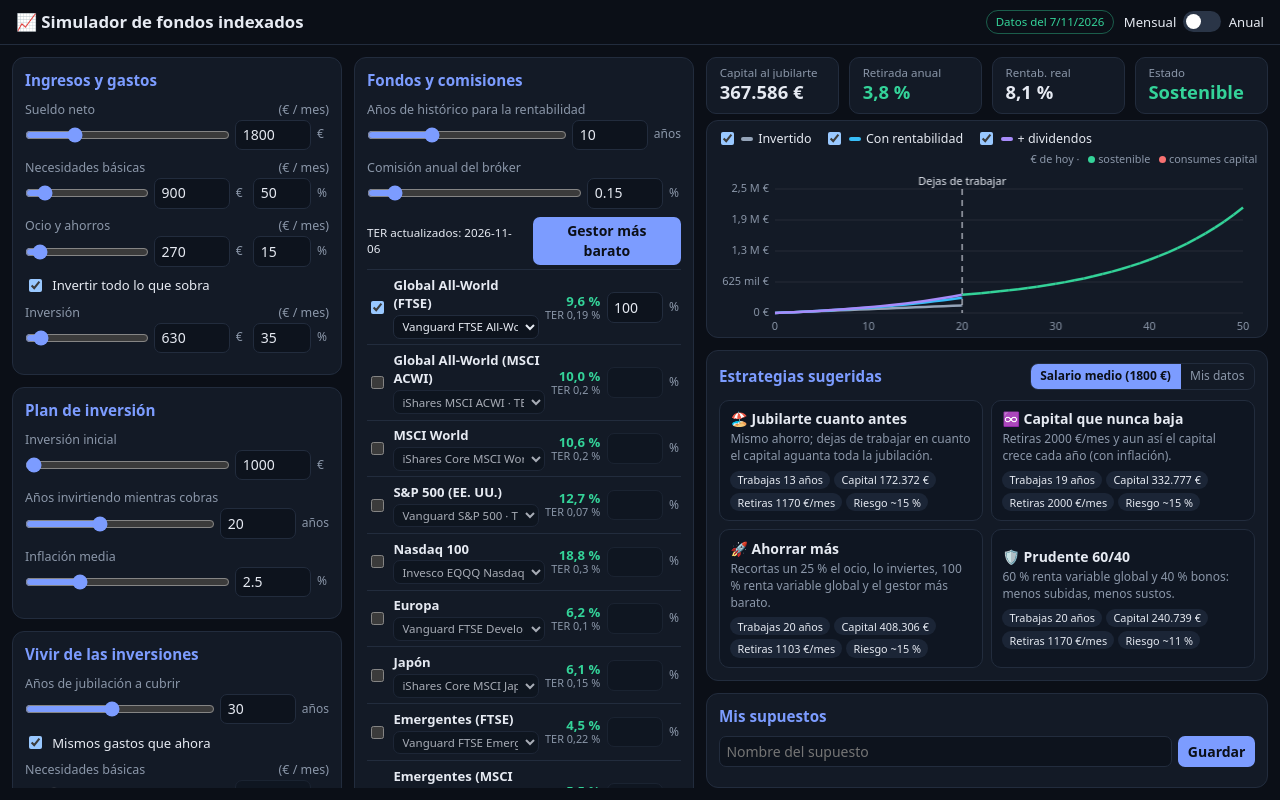
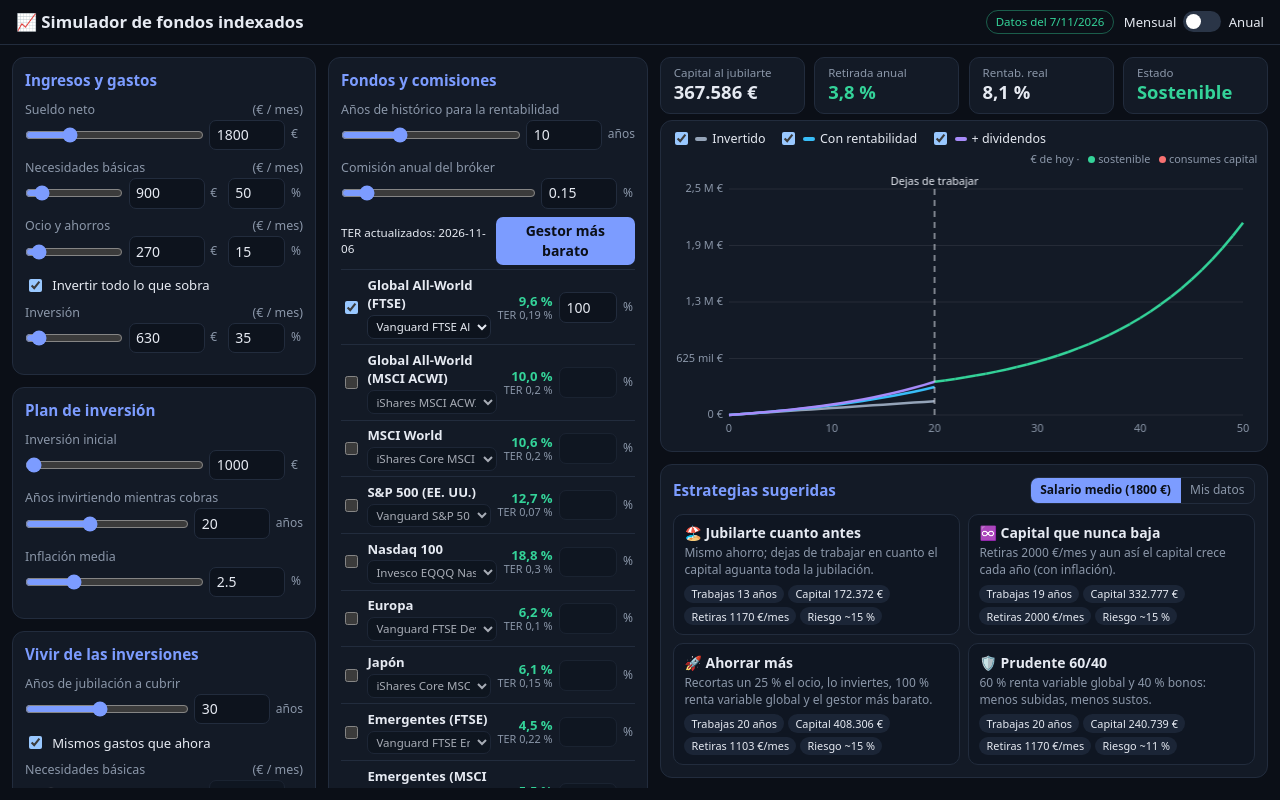
Before and after one commit to cuantaaparte/finance, a plain HTML site: page index.html in a window 1280 px wide. Drawn offline with Linux system fonts and the light colour scheme.

Commit message:
mejora ui

```diff
--- a/css/styles.css
+++ b/css/styles.css
@@ -1,7 +1,8 @@
 :root{--bg:#0b0f17;--card:#131a26;--line:#222c3d;--text:#e6eaf2;--muted:#8b97a9;--accent:#7c9cff;--ok:#34d399;--bad:#f87171;--r:12px}
 *{box-sizing:border-box}
-html{color-scheme:dark}
-body{margin:0;background:var(--bg);color:var(--text);font:14px/1.4 system-ui,-apple-system,Segoe UI,Roboto,sans-serif}
+/* Tamaño base fluido: crece con la pantalla (limitado por ancho y alto); en móvil se queda en 16px */
+html{color-scheme:dark;font-size:clamp(16px,min(.55vw + 8.5px,1.55vh + 1px),26px)}
+body{margin:0;background:var(--bg);color:var(--text);font:.875rem/1.4 system-ui,-apple-system,Segoe UI,Roboto,sans-serif}
 h1{font-size:1.05rem;margin:0}h2{font-size:.95rem;margin:0 0 .6rem;color:var(--accent)}
 .top{display:flex;justify-content:space-between;align-items:center;gap:.5rem;flex-wrap:wrap;padding:.6rem 1rem;border-bottom:1px solid var(--line)}
 .top-right{display:flex;align-items:center;gap:.6rem}
@@ -14,9 +15,10 @@ h1{font-size:1.05rem;margin:0}h2{font-size:.95rem;margin:0 0 .6rem;color:var(--a
 .switch input:checked+i{background:var(--accent)}.switch input:checked+i::after{transform:translateX(17px)}
 
 /* ---- Móvil: una columna; la gráfica queda fija arriba ---- */
-.layout{display:flex;flex-direction:column;gap:.75rem;padding:.75rem;max-width:1900px;margin:0 auto}
+.layout{display:flex;flex-direction:column;gap:.75rem;padding:.75rem}
 /* Orden en vertical: gráfica, estrategias, supuestos y luego los datos */
-#zone{order:0}#strat-card{order:1}#scen-card{order:2}#col-a{order:3}#col-b{order:4}
+#zone{order:0}#side-scroll{order:1}#col-a{order:3}#col-b{order:4}
+.side-scroll{display:flex;flex-direction:column;gap:.75rem}
 .zone{position:sticky;top:var(--head-h,0px);z-index:6;background:var(--bg);padding:.4rem 0;display:flex;flex-direction:column;gap:.4rem}
 .col{display:flex;flex-direction:column;gap:.75rem}
 .card{background:var(--card);border:1px solid var(--line);border-radius:var(--r);padding:.75rem}
@@ -24,13 +26,13 @@ h1{font-size:1.05rem;margin:0}h2{font-size:.95rem;margin:0 0 .6rem;color:var(--a
 .kpi{background:var(--card);border:1px solid var(--line);border-radius:10px;padding:.35rem .55rem;min-width:0}
 .kpi small{color:var(--muted);display:block;font-size:.62rem;line-height:1.15;white-space:nowrap;overflow:hidden;text-overflow:ellipsis}
 .kpi b{font-size:.9rem}.kpi.bad b{color:var(--bad)}.kpi.ok b{color:var(--ok)}
-.chart-card{display:flex;flex-direction:column;padding:.5rem .6rem;flex:1;min-height:0}
+.chart-card{display:flex;flex-direction:column;padding:.5rem .6rem}
 .legend{display:flex;flex-wrap:wrap;gap:.2rem .8rem;align-items:center;margin-bottom:.3rem;font-size:.78rem}
 .legend label{display:flex;align-items:center;gap:.3rem;cursor:pointer}
 .legend label b{width:12px;height:4px;border-radius:2px;background:var(--c)}
 .hint{color:var(--muted);font-size:.68rem;margin-left:auto}
 .dot{display:inline-block;width:7px;height:7px;border-radius:50%;margin:0 .2rem 0 .35rem}.dot.ok{background:var(--ok)}.dot.bad{background:var(--bad)}
-.chart-wrap{position:relative;height:190px;flex:1;min-height:170px}
+.chart-wrap{position:relative;height:max(12rem,28vh)}
 canvas{position:absolute;inset:0;width:100%;height:100%;touch-action:pan-y}
 .tip{position:absolute;top:6px;pointer-events:none;background:#0b0f17ee;border:1px solid var(--line);border-radius:10px;padding:.35rem .55rem;font-size:.74rem;white-space:pre;z-index:2}
 
@@ -39,9 +41,9 @@ canvas{position:absolute;inset:0;width:100%;height:100%;touch-action:pan-y}
 .field em{font-style:normal}
 .pair{display:flex;align-items:center;gap:.35rem}
 .pair input[type=range]{flex:1;min-width:50px;margin:0}
-input[type=number],input[type=text],select{background:#0d131d;border:1px solid var(--line);color:var(--text);border-radius:7px;padding:.28rem .4rem;font:inherit;width:76px}
+input[type=number],input[type=text],select{background:#0d131d;border:1px solid var(--line);color:var(--text);border-radius:7px;padding:.28rem .4rem;font:inherit;width:4.75rem}
 input[type=text]{width:100%}
-input.pct{width:58px}
+input.pct{width:3.6rem}
 input:disabled{opacity:.5}
 input[type=range]{accent-color:var(--accent)}
 .suf{color:var(--muted);font-size:.75rem;min-width:1em}
@@ -53,7 +55,7 @@ input[type=range]{accent-color:var(--accent)}
 .fund .rcell{display:flex;flex-direction:column;align-items:flex-end;line-height:1.15}
 .fund .ret{font-weight:600;color:var(--ok);font-size:.82rem}.fund .ret.neg{color:var(--bad)}
 .fund .ter{color:var(--muted);font-size:.68rem}
-.fund input[type=number]{width:56px}
+.fund input[type=number]{width:3.6rem}
 .tools{display:flex;justify-content:space-between;align-items:center;gap:.5rem;margin:.2rem 0 .3rem}
 .tools button,.save-form button,.scenarios button{background:var(--accent);color:#0b0f17;border:0;border-radius:7px;padding:.25rem .6rem;font:inherit;font-weight:600;cursor:pointer}
 .total{font-size:.72rem;color:var(--muted);margin-top:.3rem}.total.warn{color:#fbbf24}
@@ -78,17 +80,19 @@ input[type=range]{accent-color:var(--accent)}
 .seg{display:flex;border:1px solid var(--line);border-radius:8px;overflow:hidden}
 .seg button{background:transparent;color:var(--muted);border:0;padding:.25rem .6rem;font:inherit;font-size:.75rem;cursor:pointer}
 .seg button.on{background:var(--accent);color:#0b0f17;font-weight:600}
-@media(max-width:600px){h1{font-size:.95rem}.hint{display:none}.chart-wrap{height:165px;min-height:150px}}
+@media(max-width:600px){h1{font-size:.95rem}.hint{display:none}.legend{font-size:.72rem;gap:.15rem .7rem}}
 
-/* ---- PC: todo visible a la vez, sin scroll de página ---- */
+/* ---- PC: todo visible a la vez; las columnas con mucho contenido hacen scroll propio ---- */
 @media (min-width:1100px) and (min-height:640px){
   body{height:100vh;display:flex;flex-direction:column;overflow:hidden}
   .layout{flex:1;min-height:0;width:100%;display:grid;gap:.75rem;
-    grid-template-columns:330px 340px minmax(0,1fr);grid-template-rows:minmax(0,1fr) auto auto;
-    grid-template-areas:"a b zone" "a b strat" "a b scen"}
-  #col-a{grid-area:a}#col-b{grid-area:b}#zone{grid-area:zone}#strat-card{grid-area:strat}#scen-card{grid-area:scen}
-  .col{overflow-y:auto;min-height:0;scrollbar-width:thin}
+    grid-template-columns:minmax(19rem,1fr) minmax(20rem,1.05fr) minmax(0,2.3fr);grid-template-rows:auto minmax(0,1fr);
+    grid-template-areas:"a b zone" "a b side"}
+  #col-a{grid-area:a}#col-b{grid-area:b}#zone{grid-area:zone}#side-scroll{grid-area:side}
+  .col,.side-scroll{overflow-y:auto;min-height:0;scrollbar-width:thin}
+  .side-scroll>*{flex:0 0 auto}
   .top{position:static;padding:.6rem 1rem}
-  .zone{position:static;padding:0;min-height:0}
+  .zone{position:static;padding:0}
+  .chart-wrap{height:max(14rem,34vh)}
   .kpis{gap:.6rem}.kpi{padding:.5rem .8rem}.kpi small{font-size:.72rem}.kpi b{font-size:1.15rem}
 }
--- a/index.html
+++ b/index.html
@@ -48,13 +48,12 @@
       </div>
     </section>
 
+    <!-- Estrategias + supuestos: en PC tienen su propio scroll bajo la gráfica -->
+    <div id="side-scroll" class="side-scroll">
       <section id="strat-card" class="card">
         <div class="strat-head"><h2>Estrategias sugeridas</h2><div id="strat-base" class="seg" title="Punto de partida de las estrategias"></div></div>
         <div id="strategies" class="strategies"></div>
       </section>
-    <aside id="col-a" class="col"></aside>
-    <aside id="col-b" class="col"></aside>
-
       <section id="scen-card" class="card">
         <h2>Mis supuestos</h2>
         <form id="save-form" class="save-form">
@@ -63,6 +62,10 @@
         </form>
         <ul id="scenarios" class="scenarios"></ul>
       </section>
+    </div>
+
+    <aside id="col-a" class="col"></aside>
+    <aside id="col-b" class="col"></aside>
   </main>
 </body>
 </html>
--- a/js/chart.js
+++ b/js/chart.js
@@ -2,7 +2,7 @@
 (function (App) {
   'use strict';
   const C = { invested: '#94a3b8', price: '#38bdf8', total: '#a78bfa', ok: '#34d399', bad: '#f87171', grid: 'rgba(255,255,255,.08)', text: '#8b97a9' };
-  const PAD = { l: 58, r: 14, t: 18, b: 28 };
+  const PAD = { l: 58, r: 14, t: 18, b: 28 }, BASE = { ...PAD };
   const compact = new Intl.NumberFormat('es-ES', { notation: 'compact', maximumFractionDigits: 1 });
   const eur = new Intl.NumberFormat('es-ES', { style: 'currency', currency: 'EUR', maximumFractionDigits: 0 });
   let canvas, tip, last, hover = null;
@@ -25,6 +25,8 @@
     if (!last) return;
     const { res, s } = last, w = canvas.clientWidth, h = canvas.clientHeight;
     if (!w) return;
+    const k = (parseFloat(getComputedStyle(document.documentElement).fontSize) || 16) / 16; // escala con el tamaño de la interfaz
+    for (const key in BASE) PAD[key] = BASE[key] * k;
     const iw = w - PAD.l - PAD.r, ih = h - PAD.t - PAD.b, dpr = window.devicePixelRatio || 1;
     canvas.width = w * dpr; canvas.height = h * dpr;
     const ctx = canvas.getContext('2d');
@@ -36,7 +38,7 @@
     const top = niceMax(Math.max(...vals, 1));
     const X = y => PAD.l + (y / res.years) * iw, Y = v => PAD.t + ih - (v / top) * ih;
 
-    ctx.font = '11px system-ui'; ctx.fillStyle = C.text; ctx.strokeStyle = C.grid; ctx.lineWidth = 1;
+    ctx.font = `${11 * k}px system-ui`; ctx.fillStyle = C.text; ctx.strokeStyle = C.grid; ctx.lineWidth = 1;
     ctx.textAlign = 'right'; ctx.textBaseline = 'middle';
     for (let i = 0; i <= 4; i++) {
       const v = (top / 4) * i;
--- a/js/dataService.js
+++ b/js/dataService.js
@@ -3,7 +3,7 @@
 (function (App) {
   'use strict';
   const { config, storage } = App;
-  const YEAR = 31557600; // segundos
+  const YEAR = 31557600, STALE_MS = 14 * 864e5; // segundos / ms
   const series = {}, liveIds = new Set();
   let snapDate = null, terDate = null;
 
@@ -41,7 +41,8 @@
   }
 
   async function load(fund, force) {
-    if (!force && snapDate && series[fund.id]) return; // hay archivo local: no se llama a internet (la insignia permite forzarlo)
+    const stale = !snapDate || Date.now() - Date.parse(snapDate) > STALE_MS; // archivo local con más de 14 días: se intenta internet
+    if (!force && !stale && series[fund.id]) return;
     const hit = storage.get(config.STORAGE.series, {})[fund.id];
     if (!force && hit && Date.now() - hit.at < config.SERIES_TTL_MS) { series[fund.id] = hit.pts; liveIds.add(fund.id); return; }
     try {
```
Lines whose indentation alone changed are shown as unchanged.
